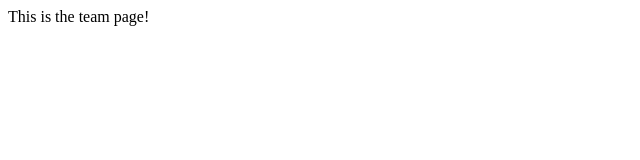
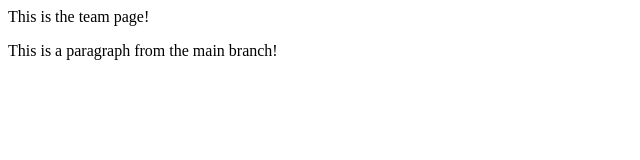
Before and after one commit to ktscates/git-exercise, a plain HTML site: page team.html in a window 1280 px wide. Shown: the whole page, without its empty margins (0-640 px from the left). Drawn offline with Linux system fonts and the light colour scheme.

Commit message:
add changes

```diff
--- a/team.html
+++ b/team.html
@@ -8,5 +8,6 @@
 </head>
 <body>
     This is the team page!
+    <p>This is a paragraph from the main branch!</p>
 </body>
 </html>
```
